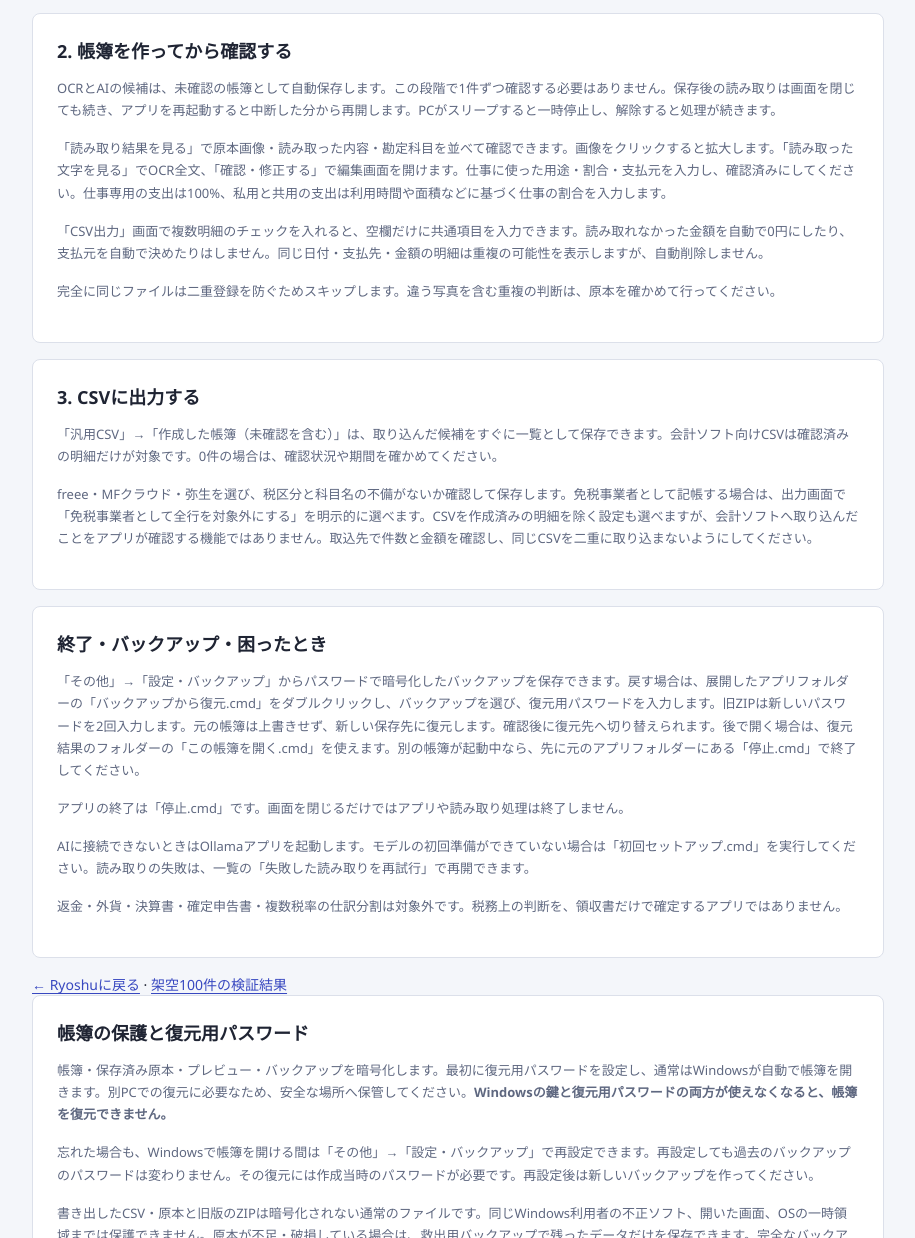
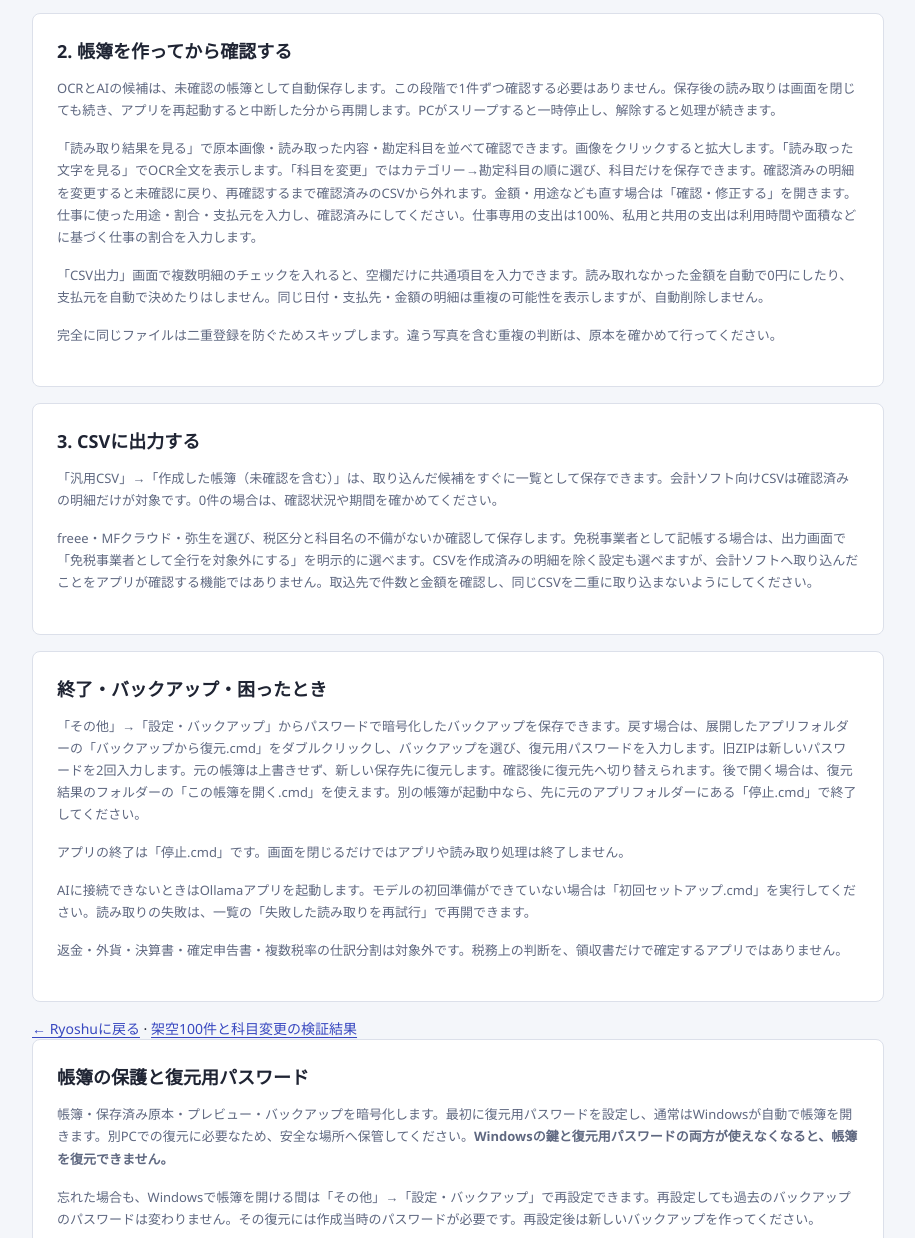
Before and after one commit to studio-yebisu/ryoshu, a website: page web/help.html in a window 1280 px wide. Shown: the part 649-1887 px from the top of the page, without its empty margins (182-1097 px from the left). Drawn offline with Linux system fonts and the light colour scheme.

Commit message:
Explain two-level account changes in local help

```diff
--- a/web/help.html
+++ b/web/help.html
@@ -2,6 +2,6 @@
 <html lang="ja"><head><meta charset="utf-8"><meta name="viewport" content="width=device-width,initial-scale=1"><title>Ryoshuの使い方</title><link rel="stylesheet" href="/style.css"></head>
 <body><main style="margin:0 auto;max-width:900px;width:100%;padding:30px 24px"><p><a href="/">← Ryoshuに戻る</a></p><h1 style="margin-top:20px">Ryoshuの使い方</h1>
 <section class="panel settings-card" id="tax-review"><h2>読み取り・科目候補の確認方針</h2><p>AIの読取・科目は候補です。原本の日付・金額・支払先・科目・用途・事業割合・税区分は、必ずご自身で確認してください。税務上の最終判断は、申告・税務処理に使う前に税理士に確認してください。</p><p>「確認済み」は利用者の確認操作を表し、税理士の承認や税法への適合を表すものではありません。未確認の帳簿は下書きです。注意書きだけで適法性が保証されるものではなく、本アプリは税務相談・申告代理・申告書作成を提供するものとして案内していません。</p></section><section class="panel settings-card"><h2>1. 領収書をまとめて取り込む</h2><p>ホームの「ファイルを選ぶ」「フォルダーを選ぶ」から追加し、「読み取りを開始」を押します。画面へのドラッグ＆ドロップでも追加できます。JPG・PNG・WebP・PDFは、どれも1ファイル20MBまでです。一度に2000ファイルまで選べます。</p><p>PDFの初期値は「1ファイルを1つの取引」です。スキャンした領収書の束は、開始前に「変更」を開いて「1ページずつ別の領収書」へ切り替えます。同じ取引の明細が続くPDFは前者、レシートを1ページずつスキャンしたPDFは後者です。通常は10ページ、ページごとの取り込みは300ページまでです。1ページの中の複数の領収書は自動では切り分けません。取り込み方を間違えたら、同じPDFを正しい方法で取り込み直し、不要な明細を選んでまとめて対象外にできます。原本は残し、対象外から戻すこともできます。</p><p>原本は順番に保存します。保存が終わるまでは、このタブを開いたままにしてください。「取り込みを一時停止」で未送信分を止め、「取り込みを再開」で続けられます。失敗したファイルの理由は「ファイルごとの結果」で確認できます。</p></section>
-<section class="panel settings-card"><h2>2. 帳簿を作ってから確認する</h2><p>OCRとAIの候補は、未確認の帳簿として自動保存します。この段階で1件ずつ確認する必要はありません。保存後の読み取りは画面を閉じても続き、アプリを再起動すると中断した分から再開します。PCがスリープすると一時停止し、解除すると処理が続きます。</p><p>「読み取り結果を見る」で原本画像・読み取った内容・勘定科目を並べて確認できます。画像をクリックすると拡大します。「読み取った文字を見る」でOCR全文、「確認・修正する」で編集画面を開けます。仕事に使った用途・割合・支払元を入力し、確認済みにしてください。仕事専用の支出は100%、私用と共用の支出は利用時間や面積などに基づく仕事の割合を入力します。</p><p>「CSV出力」画面で複数明細のチェックを入れると、空欄だけに共通項目を入力できます。読み取れなかった金額を自動で0円にしたり、支払元を自動で決めたりはしません。同じ日付・支払先・金額の明細は重複の可能性を表示しますが、自動削除しません。</p><p>完全に同じファイルは二重登録を防ぐためスキップします。違う写真を含む重複の判断は、原本を確かめて行ってください。</p></section>
+<section class="panel settings-card"><h2>2. 帳簿を作ってから確認する</h2><p>OCRとAIの候補は、未確認の帳簿として自動保存します。この段階で1件ずつ確認する必要はありません。保存後の読み取りは画面を閉じても続き、アプリを再起動すると中断した分から再開します。PCがスリープすると一時停止し、解除すると処理が続きます。</p><p>「読み取り結果を見る」で原本画像・読み取った内容・勘定科目を並べて確認できます。画像をクリックすると拡大します。「読み取った文字を見る」でOCR全文を表示します。「科目を変更」ではカテゴリー→勘定科目の順に選び、科目だけを保存できます。確認済みの明細を変更すると未確認に戻り、再確認するまで確認済みのCSVから外れます。金額・用途なども直す場合は「確認・修正する」を開きます。仕事に使った用途・割合・支払元を入力し、確認済みにしてください。仕事専用の支出は100%、私用と共用の支出は利用時間や面積などに基づく仕事の割合を入力します。</p><p>「CSV出力」画面で複数明細のチェックを入れると、空欄だけに共通項目を入力できます。読み取れなかった金額を自動で0円にしたり、支払元を自動で決めたりはしません。同じ日付・支払先・金額の明細は重複の可能性を表示しますが、自動削除しません。</p><p>完全に同じファイルは二重登録を防ぐためスキップします。違う写真を含む重複の判断は、原本を確かめて行ってください。</p></section>
 <section class="panel settings-card"><h2>3. CSVに出力する</h2><p>「汎用CSV」→「作成した帳簿（未確認を含む）」は、取り込んだ候補をすぐに一覧として保存できます。会計ソフト向けCSVは確認済みの明細だけが対象です。0件の場合は、確認状況や期間を確かめてください。</p><p>freee・MFクラウド・弥生を選び、税区分と科目名の不備がないか確認して保存します。免税事業者として記帳する場合は、出力画面で「免税事業者として全行を対象外にする」を明示的に選べます。CSVを作成済みの明細を除く設定も選べますが、会計ソフトへ取り込んだことをアプリが確認する機能ではありません。取込先で件数と金額を確認し、同じCSVを二重に取り込まないようにしてください。</p></section>
-<section class="panel settings-card"><h2>終了・バックアップ・困ったとき</h2><p>「その他」→「設定・バックアップ」からパスワードで暗号化したバックアップを保存できます。戻す場合は、展開したアプリフォルダーの「バックアップから復元.cmd」をダブルクリックし、バックアップを選び、復元用パスワードを入力します。旧ZIPは新しいパスワードを2回入力します。元の帳簿は上書きせず、新しい保存先に復元します。確認後に復元先へ切り替えられます。後で開く場合は、復元結果のフォルダーの「この帳簿を開く.cmd」を使えます。別の帳簿が起動中なら、先に元のアプリフォルダーにある「停止.cmd」で終了してください。</p><p>アプリの終了は「停止.cmd」です。画面を閉じるだけではアプリや読み取り処理は終了しません。</p><p>AIに接続できないときはOllamaアプリを起動します。モデルの初回準備ができていない場合は「初回セットアップ.cmd」を実行してください。読み取りの失敗は、一覧の「失敗した読み取りを再試行」で再開できます。</p><p>返金・外貨・決算書・確定申告書・複数税率の仕訳分割は対象外です。税務上の判断を、領収書だけで確定するアプリではありません。</p></section><p><a href="/">← Ryoshuに戻る</a> · <a href="/evidence/security/">架空100件の検証結果</a></p><section class="panel settings-card" id="security"><h2>帳簿の保護と復元用パスワード</h2><p>帳簿・保存済み原本・プレビュー・バックアップを暗号化します。最初に復元用パスワードを設定し、通常はWindowsが自動で帳簿を開きます。別PCでの復元に必要なため、安全な場所へ保管してください。<strong>Windowsの鍵と復元用パスワードの両方が使えなくなると、帳簿を復元できません。</strong></p><p>忘れた場合も、Windowsで帳簿を開ける間は「その他」→「設定・バックアップ」で再設定できます。再設定しても過去のバックアップのパスワードは変わりません。その復元には作成当時のパスワードが必要です。再設定後は新しいバックアップを作ってください。</p><p>書き出したCSV・原本と旧版のZIPは暗号化されない通常のファイルです。同じWindows利用者の不正ソフト、開いた画面、OSの一時領域までは保護できません。原本が不足・破損している場合は、救出用バックアップで残ったデータだけを保存できます。完全なバックアップではなく、省いた原本はこのバックアップからは復元できません。画面にも不足件数を表示します。</p><p>アドレスだけで開けない場合は「Ryoshu.cmd」から開き直します。スマホ・LAN共有には対応していません。外部AIのログインは使いません。</p></section></main></body></html>
+<section class="panel settings-card"><h2>終了・バックアップ・困ったとき</h2><p>「その他」→「設定・バックアップ」からパスワードで暗号化したバックアップを保存できます。戻す場合は、展開したアプリフォルダーの「バックアップから復元.cmd」をダブルクリックし、バックアップを選び、復元用パスワードを入力します。旧ZIPは新しいパスワードを2回入力します。元の帳簿は上書きせず、新しい保存先に復元します。確認後に復元先へ切り替えられます。後で開く場合は、復元結果のフォルダーの「この帳簿を開く.cmd」を使えます。別の帳簿が起動中なら、先に元のアプリフォルダーにある「停止.cmd」で終了してください。</p><p>アプリの終了は「停止.cmd」です。画面を閉じるだけではアプリや読み取り処理は終了しません。</p><p>AIに接続できないときはOllamaアプリを起動します。モデルの初回準備ができていない場合は「初回セットアップ.cmd」を実行してください。読み取りの失敗は、一覧の「失敗した読み取りを再試行」で再開できます。</p><p>返金・外貨・決算書・確定申告書・複数税率の仕訳分割は対象外です。税務上の判断を、領収書だけで確定するアプリではありません。</p></section><p><a href="/">← Ryoshuに戻る</a> · <a href="/evidence/v1.3/">架空100件と科目変更の検証結果</a></p><section class="panel settings-card" id="security"><h2>帳簿の保護と復元用パスワード</h2><p>帳簿・保存済み原本・プレビュー・バックアップを暗号化します。最初に復元用パスワードを設定し、通常はWindowsが自動で帳簿を開きます。別PCでの復元に必要なため、安全な場所へ保管してください。<strong>Windowsの鍵と復元用パスワードの両方が使えなくなると、帳簿を復元できません。</strong></p><p>忘れた場合も、Windowsで帳簿を開ける間は「その他」→「設定・バックアップ」で再設定できます。再設定しても過去のバックアップのパスワードは変わりません。その復元には作成当時のパスワードが必要です。再設定後は新しいバックアップを作ってください。</p><p>書き出したCSV・原本と旧版のZIPは暗号化されない通常のファイルです。同じWindows利用者の不正ソフト、開いた画面、OSの一時領域までは保護できません。原本が不足・破損している場合は、救出用バックアップで残ったデータだけを保存できます。完全なバックアップではなく、省いた原本はこのバックアップからは復元できません。画面にも不足件数を表示します。</p><p>アドレスだけで開けない場合は「Ryoshu.cmd」から開き直します。スマホ・LAN共有には対応していません。外部AIのログインは使いません。</p></section></main></body></html>
```
